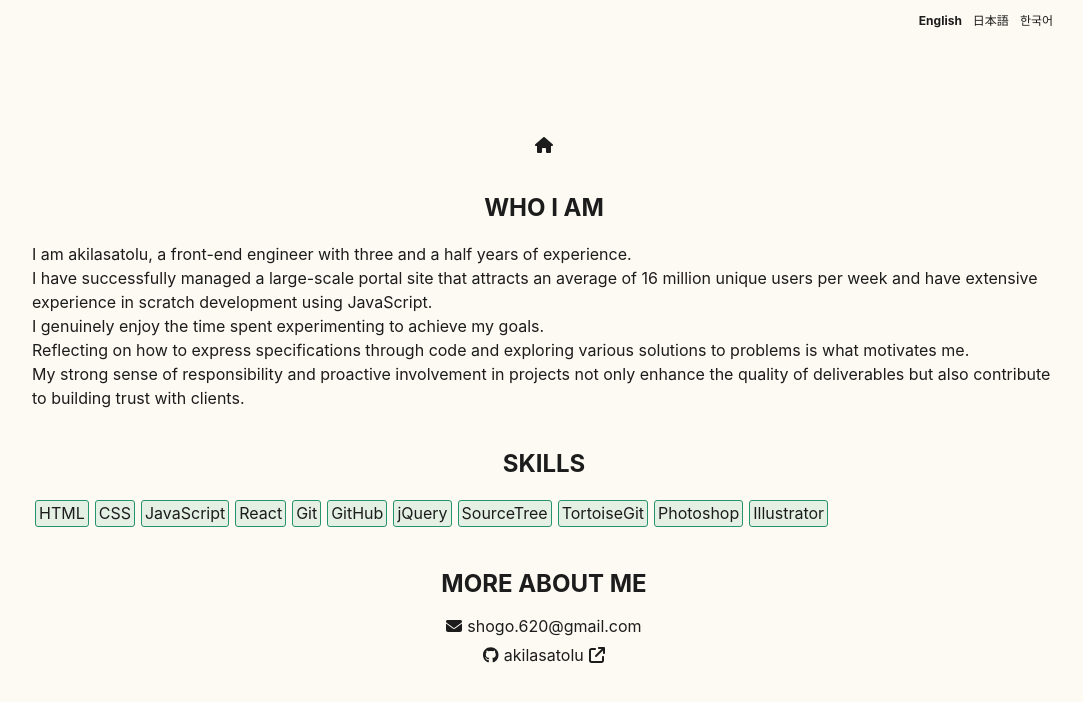
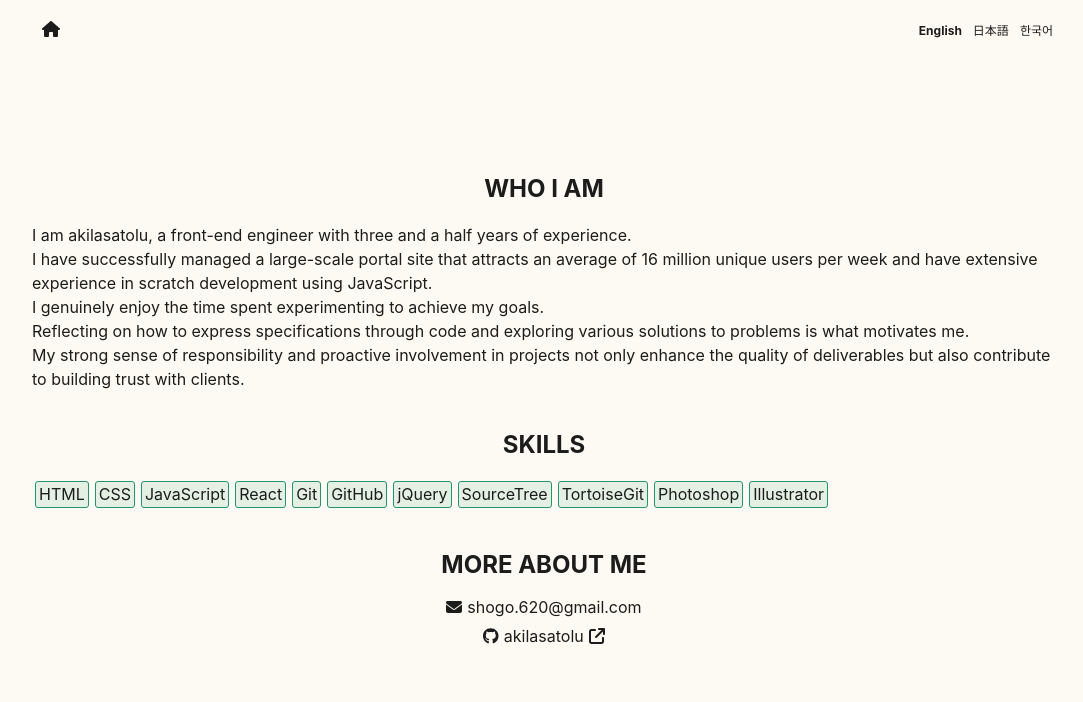
Before and after one commit to akilasatolu/akilasatolu, a React (Create React App) app: page /akilasatolu/me in a window 1280 px wide. Shown: the top 702 px of the page, without its empty margins (96-1179 px from the left). Built offline with nearby package versions, Linux system fonts and the light colour scheme.

Commit message:
mod homeリンク修正

```diff
--- a/src/App.css
+++ b/src/App.css
@@ -13,7 +13,7 @@
 
 .app_inner {
     width: 80%;
-    padding: 40px 0;
+    padding: 60px 0;
 }
 
 .section {
--- a/src/Components/Components.css
+++ b/src/Components/Components.css
@@ -2,19 +2,17 @@
 LinkHome
 =========================================== */
 .link_home {
-    padding: 10px 0;
+    padding: 10px;
+    border-radius: 8px;
+    position: absolute;
+    top: 10px;
+    left: 10%;
 }
 
-.link_home .link_home_icon {
-    padding: 10px;
-    border-radius: 8px;
-}
-
-.link_home .link_home_icon:hover {
+.link_home:hover {
     padding: 8px;
     background: rgba(36, 147, 110, 0.1);
     border: 2px solid var(--main-highlight-color);
-    border-radius: 8px;
 }
 
 /* ===========================================
@@ -66,9 +64,11 @@
 }
 
 .article_title {
+    overflow-wrap: break-word;
     padding: 5px;
+    border-radius: 5px 5px 0 0;
+    line-height: 1.5;
     font-weight: bold;
-    border-radius: 5px 5px 0 0;
 }
 
 .article_text {
@@ -103,7 +103,7 @@
 =========================================== */
 .changeLang {
     position: absolute;
-    top: 10px;
+    top: 20px;
     right: 10%;
 }
 
--- a/src/Components/LinkHome.js
+++ b/src/Components/LinkHome.js
@@ -4,11 +4,9 @@
 
 function LinkHome(){
     return (
-        <div className='link_home'>
-            <Link to="/" className='link_home_icon'>
-                <FontAwesomeIcon icon={faHouse} />
-            </Link>
-        </div>
+        <Link to="/" className='link_home'>
+            <FontAwesomeIcon icon={faHouse} />
+        </Link>
     );
 }
 
```
